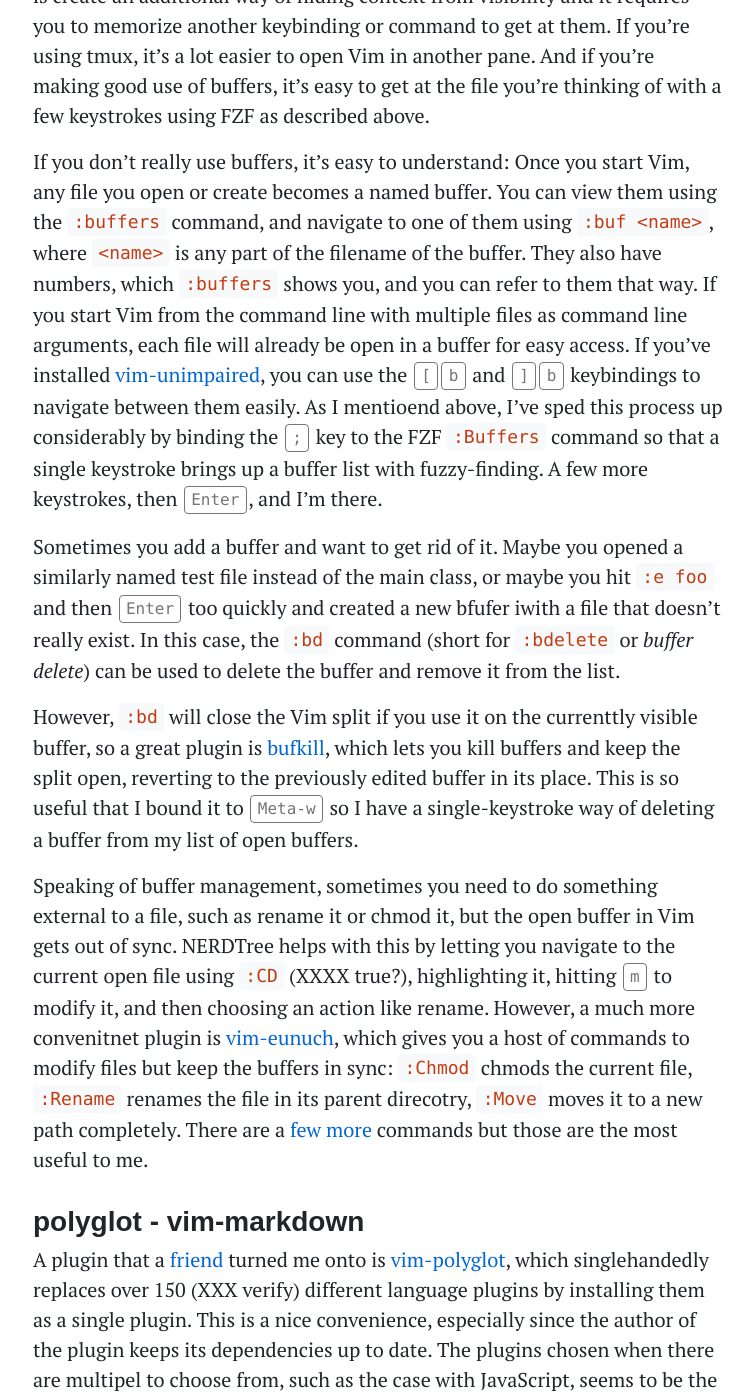
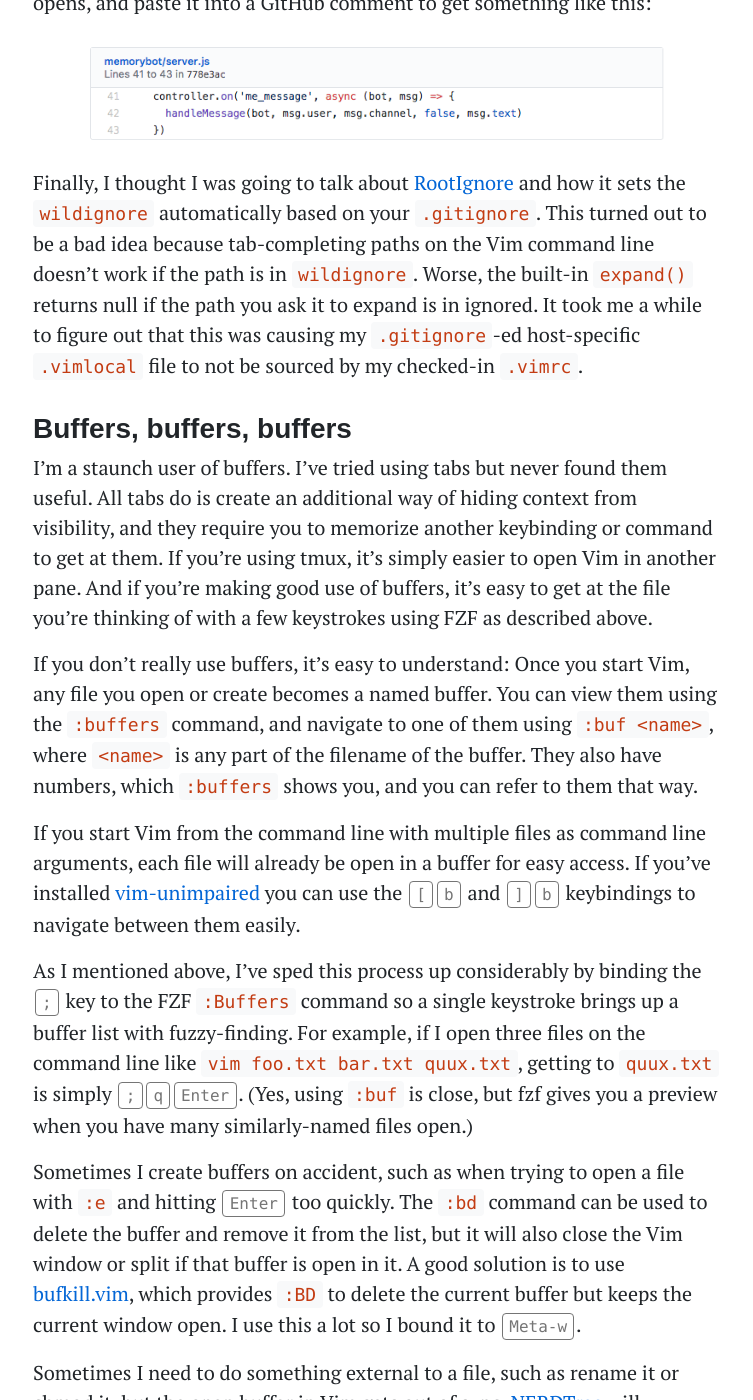
Before and after one commit to statico/statico.github.io, a Jekyll site: the page built from _posts/2017-10-01-vim3.md, in a window 1280 px wide and 1400 px high, scrolled down 11079 px. Shown: the whole window, without its empty margins (262-1015 px from the left). Built offline with Jekyll 4.4.1, drawn with Linux system fonts in a browser that asks for light colours; some web fonts are replaced; comment, search, counter and statistics services are not loaded; some of the changed text lies outside the part shown.

Commit message:
Work on vim3

````diff
--- a/_posts/2017-10-01-vim3.md
+++ b/_posts/2017-10-01-vim3.md
@@ -145,6 +145,10 @@
 
 Distraction-free writing is popular and for good reason -- it works. I want to do my writing in Vim, however, and not some external app. So what's the solution?
 
+<figure>
+<a href="/images/vim/vim3-prose.png"><img src="/images/vim/vim3-prose.png"/></a>
+</figure>
+
 A great plugin is [goyo.vim](https://vimawesome.com/plugin/goyo-vim), which adds lots of padding to your buffer and hides all the cruft. It's also aware of airline/powerline/lightline status bars, so those get hidden too ([well, mostly](https://github.com/itchyny/lightline.vim/issues/83)). I've combined that with a few other custom settings which I call **Prose Mode**:
 
 ```vim
@@ -161,10 +165,6 @@
 command! ProseMode call ProseMode()
 ```
 
-<figure>
-<a href="/images/vim/vim3-prose.png"><img src="/images/vim/vim3-prose.png"/></a>
-</figure>
-
 This function turns on Goyo and gets rid of any funny source-code like indenting when you type parentheses. It changes the color scheme from my regular dark theme to the light version of Solarized. Changing the theme is important because it becomes a visual reminder that I'm in "writing mode" and, unlike when I'm coding, I shouldn't mess around or get distracted since my goal is to produce words.
 
 The function also makes autocompletion pull words from the thesaurus and dictionary when I hit <kbd>Tab</kbd> to hopefully write faster. This is still a work-in-progress, but it's come in handy here and there.
@@ -189,31 +189,39 @@
 
 [vim-gitgutter](https://vimawesome.com/plugin/vim-gitgutter) is a plugin that shows you markers for any lines that have been added, delete, or modified. Most editors do this nowadays. I customized it to show me a colored dot (`·`) for each line change, which I think looks a lot cleaner than the default `+` and `-` characters.
 
-[vim-fugitive](https://vimawesome.com/plugin/fugitive-vim) is currently the most popular Git plugin for Vim and has lots of capability. I rarely use anything other than `:Gblame` and `:Gbrowse`, but it's got a lot of other nice things you'd expect from in-editor Git tools.
+<figure>
+<a href="/images/vim/vim3-gitgutter.png"><img src="/images/vim/vim3-gitgutter.png"/></a>
+</figure>
 
-If your repo is hosted on GitHub, also install the `:Gbrowse` opens the current file with optional line selection in the browser on GitHub. This is extremely useful because GitHub now inlines links to commits and line numbers are snippets from within issues and pull requests. So all you have to is select a few lines with <kbd>Shift-v</kbd>, run `:Gbrowse`, copy the URL that opens, and paste it into a GitHub comment to get something like this:
+[vim-fugitive](https://vimawesome.com/plugin/fugitive-vim) is currently the most popular Git plugin for Vim and has lots of capability. I rarely use anything other than `:Gblame` and `:Gbrowse`, but it's got a lot of other nice things you'd expect from in-editor Git tools. (If your repo is hosted on GitHub you'll need [vim-rhubarb](https://vimawesome.com/plugin/vim-rhubarb) to get `:Gbrowse` to work.)
 
-XXX pic of inline code snippet in GitHub issue.
+`:Gbrowse` is wonderful -- it opens the current file with optional line selection in the browser (assuming the repo is mirrored on GitHub or GitLab or whatever). Note that GitHub now displays links to specific commits and line numbers as snippets when used in issues and pull requests. So all you have to is select a few lines with <kbd>Shift-v</kbd>, run `:Gbrowse`, copy the URL that opens, and paste it into a GitHub comment to get something like this:
 
-[rootignore](XXX) deserves a metion because it populates your `wildignore` setting with the contents of `.gitignore`, among other things. This is useful for the many things that use the `wildignore` setting, such as [NERDTree](XXX) file listings, Ctrl-P, and Vim itself when choosing what files to edit.
+<figure>
+<a href="/images/vim/vim3-github.png"><img src="/images/vim/vim3-github.png"/></a>
+</figure>
 
-### buffers not tabs - bufkill, eunuch
+Finally, I thought I was going to talk about [RootIgnore](https://vimawesome.com/plugin/rootignore) and how it sets the `wildignore` automatically based on your `.gitignore`. This turned out to be a bad idea because tab-completing paths on the Vim command line doesn't work if the path is in `wildignore`. Worse, the built-in `expand()` returns null if the path you ask it to expand is in ignored. It took me a while to figure out that this was causing my `.gitignore`-ed host-specific `.vimlocal` file to not be sourced by my checked-in `.vimrc`.
 
-I'm a staunch user of buffers, and I've never found the use of tabs. All tabs do is create an additional way of hiding context from visibility and it requires you to memorize another keybinding or command to get at them. If you're using tmux, it's a lot easier to open Vim in another pane. And if you're making good use of buffers, it's easy to get at the file you're thinking of with a few keystrokes using FZF as described above.
+### Buffers, buffers, buffers
 
-If you don't really use buffers, it's easy to understand: Once you start Vim, any file you open or create becomes a named buffer. You can view them using the `:buffers` command, and navigate to one of them using `:buf <name>`, where `<name>` is any part of the filename of the buffer. They also have numbers, which `:buffers` shows you, and you can refer to them that way. If you start Vim from the command line with multiple files as command line arguments, each file will already be open in a buffer for easy access. If you've installed [vim-unimpaired](XXX), you can use the <kbd>[</kbd><kbd>b</kbd> and <kbd>]</kbd><kbd>b</kbd> keybindings to navigate between them easily. As I mentioend above, I've sped this process up considerably by binding the <kbd>;</kbd> key to the FZF `:Buffers` command so that a single keystroke brings up a buffer list with fuzzy-finding. A few more keystrokes, then <kbd>Enter</kbd>, and I'm there.
+I'm a staunch user of buffers. I've tried using tabs but never found them useful. All tabs do is create an additional way of hiding context from visibility, and they require you to memorize another keybinding or command to get at them. If you're using tmux, it's simply easier to open Vim in another pane. And if you're making good use of buffers, it's easy to get at the file you're thinking of with a few keystrokes using FZF as described above.
 
-Sometimes you add a buffer and want to get rid of it. Maybe you opened a similarly named test file instead of the main class, or maybe you hit `:e foo` and then <kbd>Enter</kbd> too quickly and created a new bfufer iwith a file that doesn't really exist. In this case, the `:bd` command (short for `:bdelete` or _buffer delete_) can be used to delete the buffer and remove it from the list.
+If you don't really use buffers, it's easy to understand: Once you start Vim, any file you open or create becomes a named buffer. You can view them using the `:buffers` command, and navigate to one of them using `:buf <name>`, where `<name>` is any part of the filename of the buffer. They also have numbers, which `:buffers` shows you, and you can refer to them that way.
 
-However, `:bd` will close the Vim split if you use it on the currenttly visible buffer, so a great plugin is [bufkill](XXX), which lets you kill buffers and keep the split open, reverting to the previously edited buffer in its place. This is so useful that I bound it to <kbd>Meta-w</kbd> so I have a single-keystroke way of deleting a buffer from my list of open buffers.
+If you start Vim from the command line with multiple files as command line arguments, each file will already be open in a buffer for easy access. If you've installed [vim-unimpaired](https://vimawesome.com/plugin/unimpaired-vim) you can use the <kbd>[</kbd><kbd>b</kbd> and <kbd>]</kbd><kbd>b</kbd> keybindings to navigate between them easily.
 
-Speaking of buffer management, sometimes you need to do something external to a file, such as rename it or chmod it, but the open buffer in Vim gets out of sync. NERDTree helps with this by letting you navigate to the current open file using `:CD` (XXXX true?), highlighting it, hitting <kbd>m</kbd> to modify it, and then choosing an action like rename. However, a much more convenitnet plugin is [vim-eunuch](XXX), which gives you a host of commands to modify files but keep the buffers in sync: `:Chmod` chmods the current file, `:Rename` renames the file in its parent direcotry, `:Move` moves it to a new path completely. There are a [few more](XXX) commands but those are the most useful to me.
+As I mentioned above, I've sped this process up considerably by binding the <kbd>;</kbd> key to the FZF `:Buffers` command so a single keystroke brings up a buffer list with fuzzy-finding. For example, if I open three files on the command line like `vim foo.txt bar.txt quux.txt`, getting to `quux.txt` is simply <kbd>;</kbd><kbd>q</kbd><kbd>Enter</kbd>. (Yes, using `:buf` is close, but fzf gives you a preview when you have many similarly-named files open.)
 
-### polyglot - vim-markdown
+Sometimes I create buffers on accident, such as when trying to open a file with `:e` and hitting <kbd>Enter</kbd> too quickly. The `:bd` command can be used to delete the buffer and remove it from the list, but it will also close the Vim window or split if that buffer is open in it. A good solution is to use [bufkill.vim](https://vimawesome.com/plugin/bufkill-vim), which provides `:BD` to delete the current buffer but keeps the current window open. I use this a lot so I bound it to <kbd>Meta-w</kbd>.
 
-A plugin that a [friend](XXX) turned me onto is [vim-polyglot](XXX), which singlehandedly replaces over 150 (XXX verify) different language plugins by installing them as a single plugin. This is a nice convenience, especially since the author of the plugin keeps its dependencies up to date. The plugins chosen when there are multipel to choose from, such as the case with JavaScript, seems to be the most popular and widely-accepted choice.
+Sometimes I need to do something external to a file, such as rename it or chmod it, but the open buffer in Vim gets out of sync. [NERDTree](https://github.com/scrooloose/nerdtree) will highlight the current file in the tree with `:NERDTreeFind`, and then I can hit <kbd>m</kbd> to modify it and choose an action like move or rename. A better solution is [vim-eunuch](https://vimawesome.com/plugin/eunuch-vim) which adds a host of commands to modify files but keep the buffers in sync: `:Chmod` chmods the current file, `:Rename` renames the file in its parent directory, `:Move` can move it to a new path, and `:Delete` will delete the file and the buffer. There are a few more commands but I've used those the most.
 
-The only problem with vim-polyglot so far is a problem inherant to Vim's loose plugin architecture: ordering. I already found [one bad interaction](XXX) when trying to use the [vim-css-jsx](XXX) plugin, and my solution was to [reanme the plugin when installing it](XXX) so that it loads before vim-polyglot. I'm not proud of that solution, but so far it appears to be the only plugin ordering problem I've encountered.
+### The one syntax plugin to rule them all
+
+A [friend](https://github.com/xonecas) turned me onto [vim-polyglot](https://vimawesome.com/plugin/vim-polyglot), which bundles 100+ syntax plugins into a single plugin and makes them all load on demand. It's kept very up to date, and the author has chosen the best syntax plugins for the most popular languages to make sure indenting and highlighting simply works.
+
+The only problem so far is inherent to Vim's plugin architecture: ordering. I already found [one bad interaction](XXX) when trying to use the [vim-css-jsx](XXX) plugin, and my solution was to [reanme the plugin when installing it](XXX) so that it loads before vim-polyglot. I'm not proud of that solution, but so far it appears to be the only plugin ordering problem I've encountered.
 
 ### other plugins: commentary, endwise+closetag, fugtivie, repeat, sleuth
 
````
Also changed, not shown: other parts of _posts/2017-10-01-vim3.md (+1 -1 lines), images/vim/vim3-gitgutter.png (added), images/vim/vim3-github.png (added).
